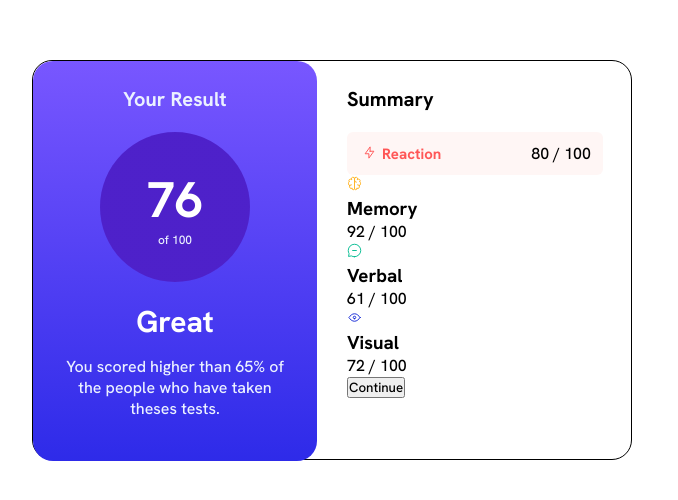
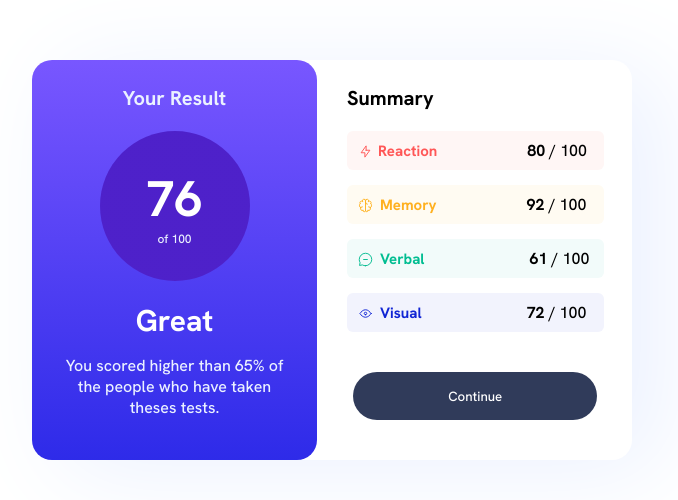
Before and after one commit to Izukamma/results-summary-component, a plain HTML site: page index.html in a window 1280 px wide. Shown: the part 240-740 px from the top of the page, without its empty margins (308-986 px from the left). Drawn offline with Linux system fonts and the light colour scheme.

Commit message:
second commit 2/11/2024

```diff
--- a/index.html
+++ b/index.html
@@ -28,6 +28,7 @@
         <div class="summary">
           <h2>Summary</h2>
         </div>
+
         <div class="reaction">
           <div class="image">
             <img src="images/icon-reaction.svg" />
@@ -38,29 +39,55 @@
           </div>
 
           <div class="nums">
-            <p>80 / 100</p>
+            <p><strong>80</strong> / 100</p>
           </div>
         </div>
 
         <div class="memory">
+          <div class="image">
             <img src="images/icon-memory.svg" />
+          </div>
+
+          <div class="memory2">
             <h3>Memory</h3>
-          <p>92 / 100</p>
+          </div>
+
+          <div class="nums">
+            <p><strong>92</strong> / 100</p>
+          </div>
         </div>
 
         <div class="verbal">
+          <div class="image">
             <img src="images/icon-verbal.svg" />
+          </div>
+
+          <div class="verbal2">
             <h3>Verbal</h3>
-          <p>61 / 100</p>
+          </div>
+
+          <div class="nums">
+            <p><strong>61</strong> / 100</p>
+          </div>
         </div>
 
         <div class="visual">
+          <div class="image">
             <img src="images/icon-visual.svg" />
-          <h3>Visual</h3>
-          <p>72 / 100</p>
           </div>
 
+          <div class="visual2">
+            <h3>Visual</h3>
+          </div>
+
+          <div class="nums">
+            <p><strong>72</strong> / 100</p>
+          </div>
+        </div>
+
+        <div class="butn">
           <button>Continue</button>
+        </div>
       </div>
     </div>
   </body>
--- a/style.css
+++ b/style.css
@@ -7,7 +7,6 @@
   font-family: "Hanken Grotesk", sans-serif;
 }
 
-/* h2, */
 h1 {
   color: white;
 }
@@ -15,7 +14,7 @@ h1 {
 .card {
   width: 600px;
   height: 400px;
-  border: 1px solid black;
+  box-shadow: 30px 10px 100px hsl(221, 100%, 96%);
   margin: 0 auto;
   margin-top: 300px;
   border-radius: 20px;
@@ -26,7 +25,6 @@ h1 {
 .card1 {
   width: 300px;
   height: 400px;
-  /* border: 1px solid black; */
   border-radius: 20px;
   background: linear-gradient(
     to bottom,
@@ -41,7 +39,6 @@ h1 {
 
 .your-results h2 {
   margin-top: 25px;
-  /* margin-left: 100px; */
   font-size: 20px;
   color: hsl(221, 100%, 96%);
 }
@@ -84,7 +81,6 @@ h1 {
 
 .discription p {
   color: hsl(221, 100%, 96%);
-  /* margin-top: 20px; */
 }
 
 #p1 {
@@ -94,7 +90,6 @@ h1 {
 .card2 {
   width: 300px;
   height: 400px;
-  /* border: 1px solid green; */
   border-radius: 20px;
 }
 
@@ -106,10 +101,8 @@ h1 {
 .reaction {
   display: flex;
   background-color: hsla(6, 100%, 98%, 1);
-  /* justify-content: space-evenly; */
-  /* border: 1px solid black; */
   margin-top: 20px;
-  padding: 10px;
+  padding: 6px;
   width: 90%;
   border-radius: 6px;
 }
@@ -133,11 +126,95 @@ h1 {
 }
 
 .image {
-  /* align-self: center; */
   margin-left: 5px;
   margin-top: 2px;
 }
 
-img {
+.image img {
   width: 15px;
+  align-self: center;
+  margin-top: 5px;
 }
+
+.memory {
+  display: flex;
+  width: 90%;
+  border-radius: 6px;
+  background-color: rgba(255, 251, 242, 1);
+  margin-top: 15px;
+  padding: 6px;
+}
+
+.memory2 {
+  align-self: center;
+}
+
+.memory2 h3 {
+  font-size: 15px;
+  color: hsl(39, 100%, 56%);
+  margin-left: 7px;
+}
+
+.verbal {
+  display: flex;
+  width: 90%;
+  border-radius: 6px;
+  background-color: rgba(242, 251, 250, 1);
+  margin-top: 15px;
+  padding: 6px;
+}
+
+.verbal2 h3 {
+  font-size: 15px;
+  color: hsl(166, 100%, 37%);
+  margin-left: 7px;
+}
+
+.verbal2 {
+  align-self: center;
+}
+
+.verbal p {
+  margin-left: 15px;
+}
+
+.visual {
+  display: flex;
+  width: 90%;
+  border-radius: 6px;
+  background-color: rgba(242, 243, 253, 1);
+  margin-top: 15px;
+  padding: 6px;
+}
+
+.visual2 h3 {
+  font-size: 15px;
+  color: hsl(234, 85%, 45%);
+  margin-left: 7px;
+}
+
+.visual2 {
+  align-self: center;
+}
+
+.visual p {
+  margin-left: 15px;
+}
+
+.butn {
+  display: flex;
+  justify-content: center;
+  margin-top: 40px;
+  width: 90%;
+  height: 12%;
+  align-self: center;
+}
+
+button {
+  width: 95%;
+  border-radius: 30px;
+  background-color: hsl(224, 30%, 27%);
+  border: none;
+  color: white;
+  cursor: pointer;
+}
```
Lines whose indentation alone changed are shown as unchanged.
